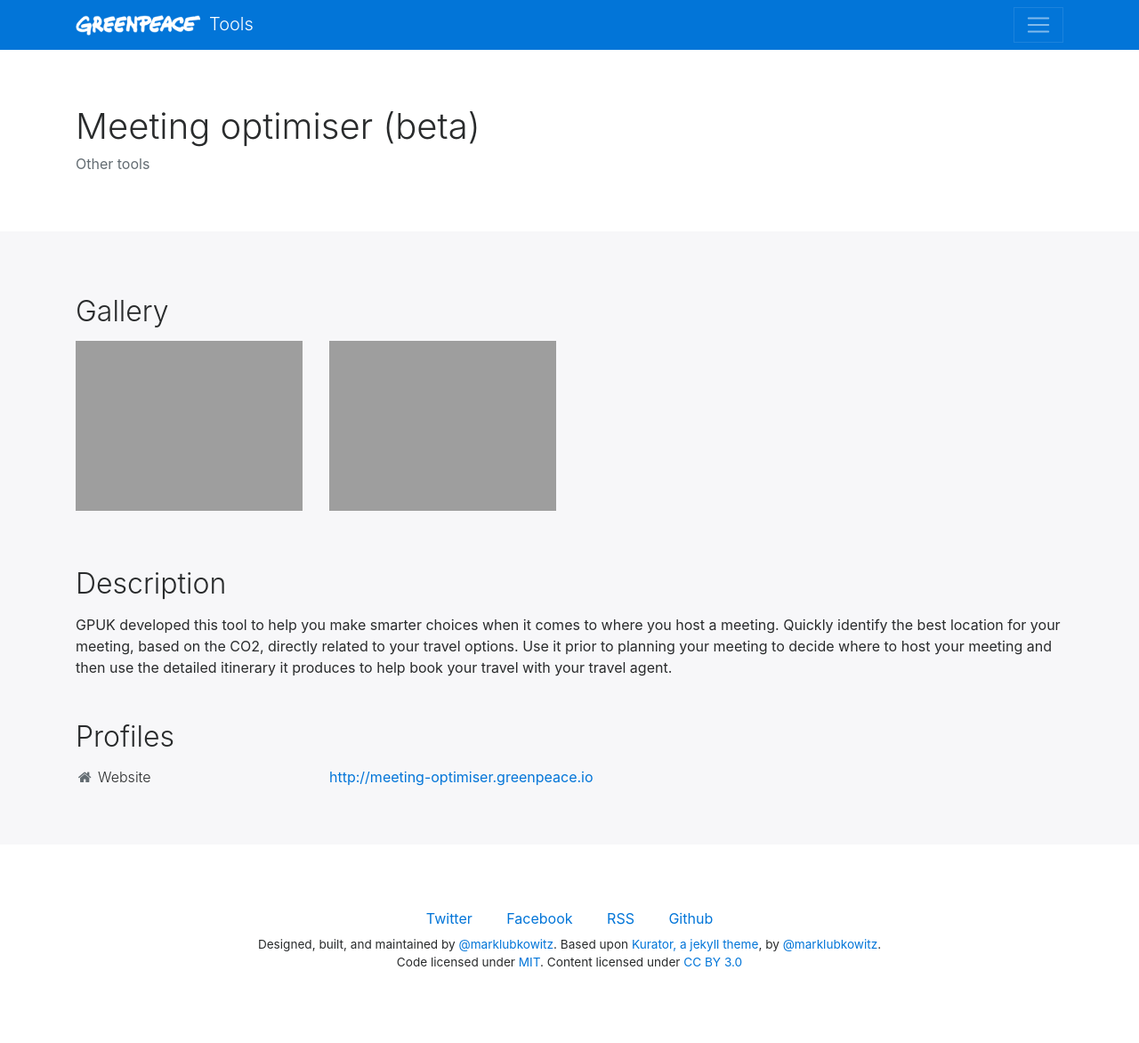
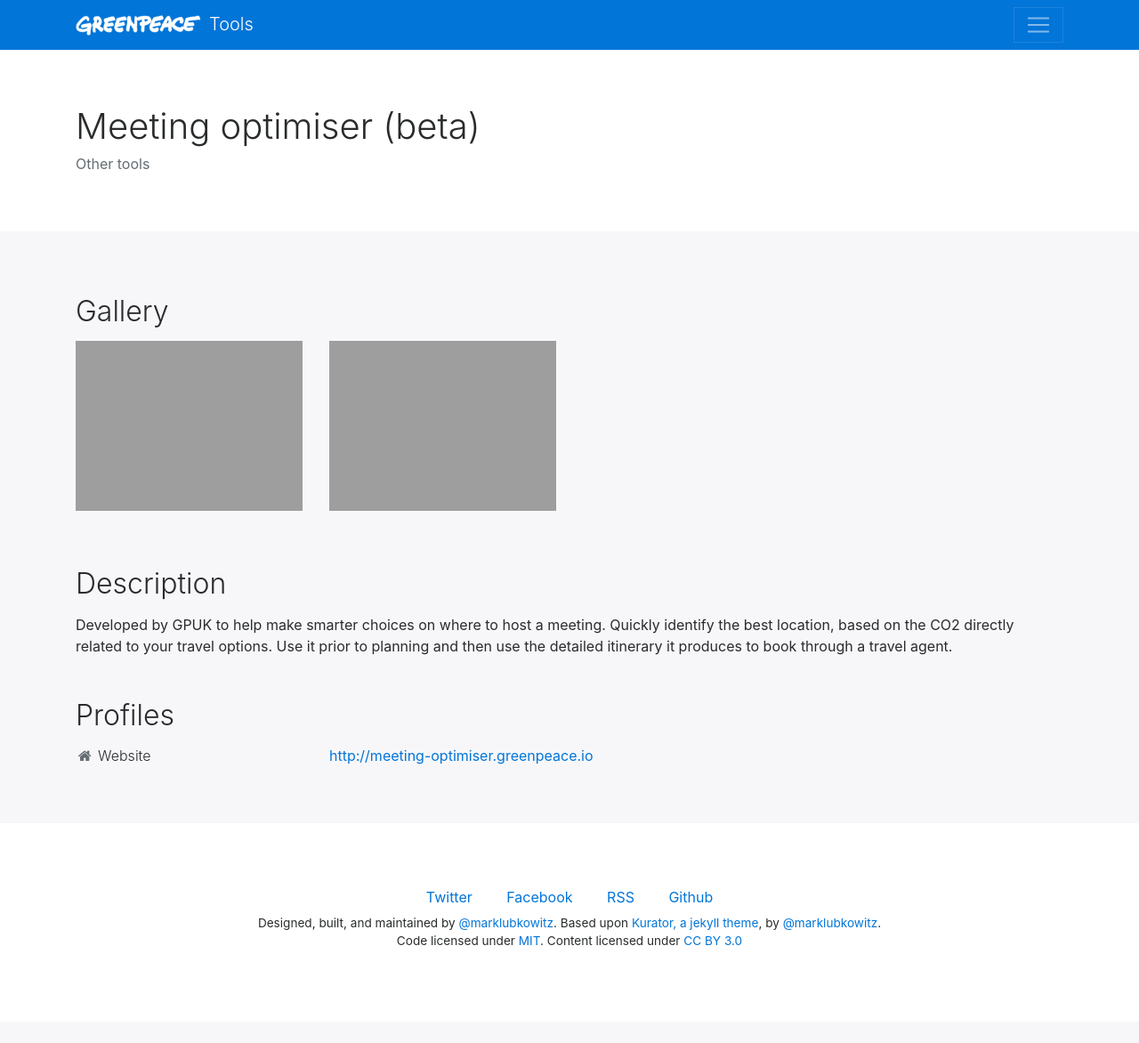
Before and after one commit to greenpeace/global-tools-portal, a Jekyll site: the page built from _curation/meeting_optimizer.md, in a window 1280 px wide. Shown: the whole page at 89% size. Built offline with Jekyll 4.4.1, drawn with Linux system fonts in a browser that asks for light colours; nearby versions of some CDN libraries; after the commit the page ends 1148 px from its top, so only the background shows below that.

Commit message:
Update text

```diff
--- a/_config.yml
+++ b/_config.yml
@@ -4,7 +4,7 @@ title: Tools
 # A brief description of your website, for use in HTML meta tags
 description: A collection of tools available for Greenpeace users.
 # A brieg tagline of your website, used in the navigation bar
-tagline: A collection of tools available for Greenpeace users.
+tagline: A curated selection of tools available for Greenpeace users to use for different purposes.
 
 # PATH
 # The URL to your Github repository
@@ -82,7 +82,7 @@ cta:
     # The button link
     link: https://github.com/greenpeace/global-tools-portal
     # The text of the button
-    linktext: Add it on Github
+    linktext: Github repository
     # Visibility of Call to Action
     showinheader: true
     showasjumbotron: false
--- a/_curation/meeting_optimizer.md
+++ b/_curation/meeting_optimizer.md
@@ -15,4 +15,4 @@ social:
     youtube:
     twitch:
 ---
-GPUK developed this tool to help you make smarter choices when it comes to where you host a meeting. Quickly identify the best location for your meeting, based on the CO2, directly related to your travel options. Use it prior to planning your meeting to decide where to host your meeting and then use the detailed itinerary it produces to help book your travel with your travel agent.
+Developed by GPUK to help make smarter choices on where to host a meeting. Quickly identify the best location, based on the CO2 directly related to your travel options. Use it prior to planning and then use the detailed itinerary it produces to book through a travel agent.
```
